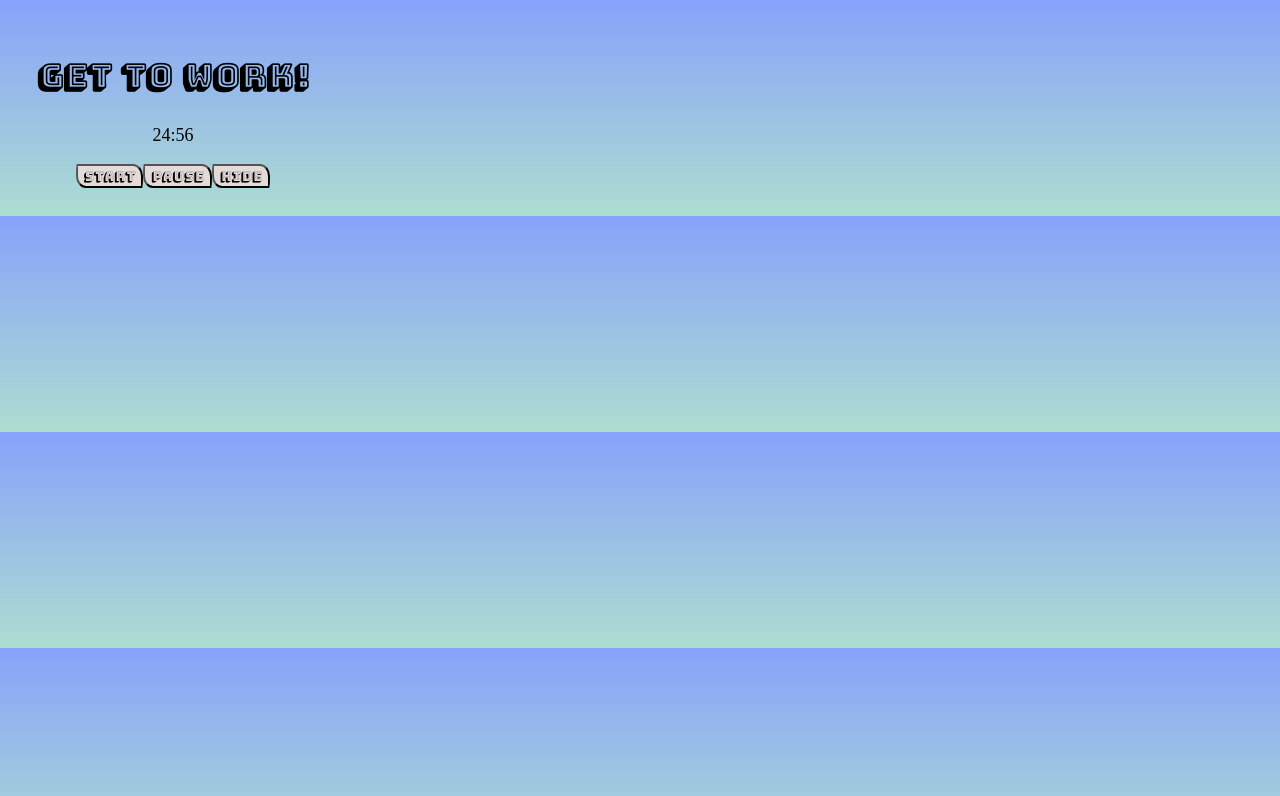
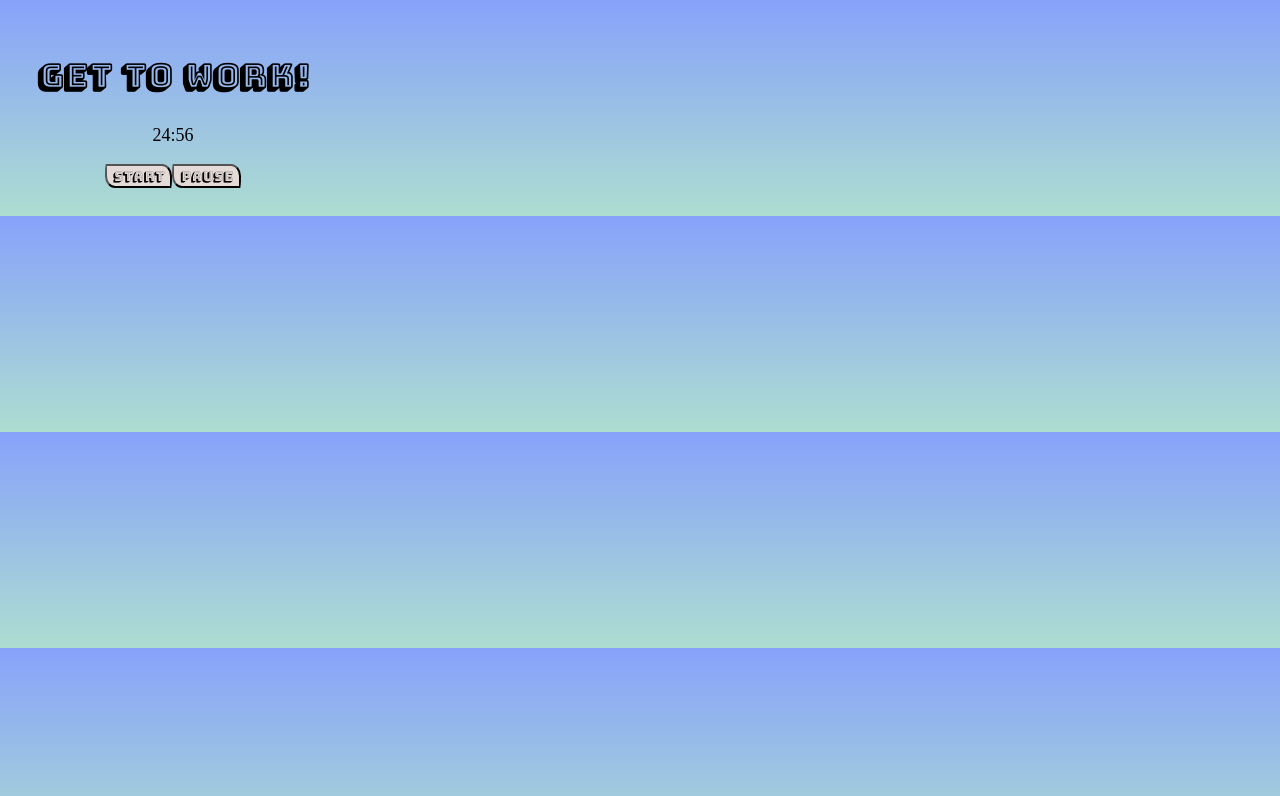
Before and after one commit to hbernie/pomodoro-timer-chrome-extension, a browser extension: page index.html in a window 1280 px wide. Drawn offline with Linux system fonts and the light colour scheme.

Commit message:
hid hide button

```diff
--- a/index.html
+++ b/index.html
@@ -15,7 +15,7 @@
         <div class="buttons">
             <button type="button" id='start' name="start">start</button>
             <button type="button" id='pause' name="pause">pause</button>
-            <button id="hide">hide</button>
+            <!-- <button id="hide">hide</button> -->
         </div>
     </div>
 </body>
--- a/styles.css
+++ b/styles.css
@@ -1,4 +1,3 @@
-
 body{
     display: flex;
     background: linear-gradient(to bottom, #87A2FB 0%, #ADDDD0 100%);
```
